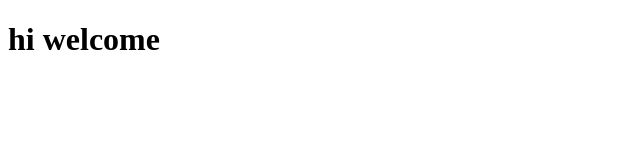
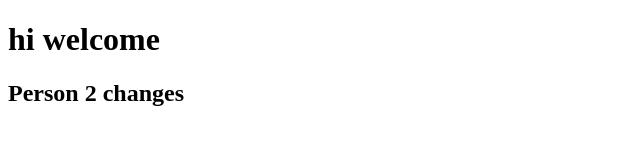
Before and after one commit to ushatutorial/Basic, a plain HTML site: page index.html in a window 1280 px wide. Shown: the whole page, without its empty margins (0-640 px from the left). Drawn offline with Linux system fonts and the light colour scheme.

Commit message:
Peson2 changes

```diff
--- a/index.html
+++ b/index.html
@@ -7,5 +7,6 @@
 </head>
 <body>
   <h1>hi welcome</h1>
+  <h2>Person 2 changes</h2>
 </body>
 </html>
```
